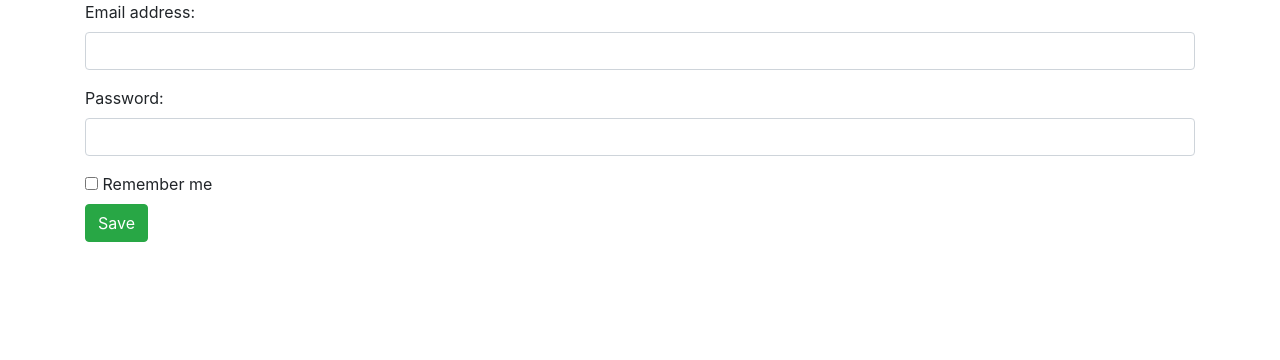
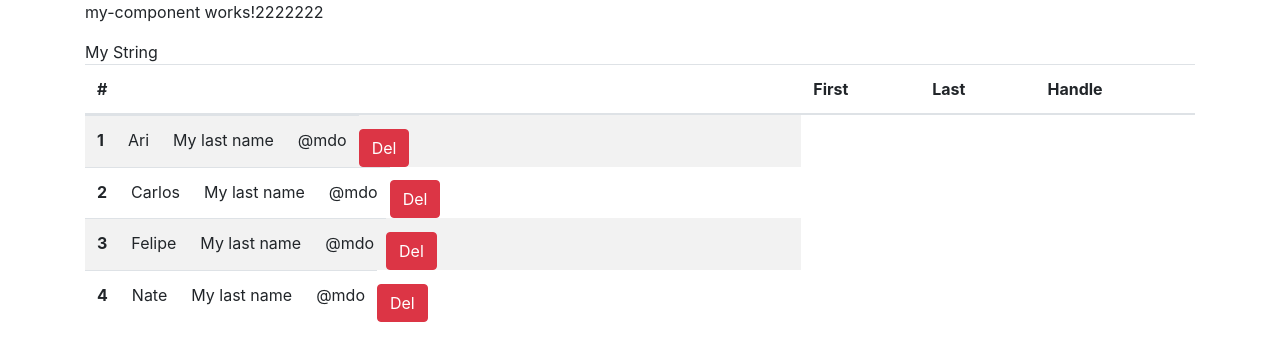
Before and after one commit to ogorkos/angular, an Angular app: page / in a window 1280 px wide. Shown: the top 360 px of the page. Built offline with nearby package versions, Linux system fonts and the light colour scheme.

Commit message:
After event emitter

```diff
--- a/src/app/app.component.html
+++ b/src/app/app.component.html
@@ -1,5 +1,6 @@
 <div class="container">
-  <!-- <app-my-component></app-my-component>
-  <app-my-component2></app-my-component2> -->
-  <app-form></app-form>
+  <!-- <app-my-component></app-my-component> -->
+  <app-my-component2></app-my-component2>
+  <!-- <app-form></app-form> -->
+  <!-- <app-form-subscribe></app-form-subscribe> -->
 </div>
--- a/src/app/app.module.ts
+++ b/src/app/app.module.ts
@@ -6,6 +6,7 @@ import { MyComponent2 } from './my-component2/my-component2.component';
 import { TableRowComponent } from './table-row/table-row.component';
 import { NgbModule } from '@ng-bootstrap/ng-bootstrap';
 import { FormComponent } from './form/form.component';
+import { FormSubscribeComponent } from './form-subscribe/form-subscribe.component';
 
 
 
@@ -15,7 +16,8 @@ import { FormComponent } from './form/form.component';
     MyComponentComponent,
     MyComponent2,
     TableRowComponent,
-    FormComponent
+    FormComponent,
+    FormSubscribeComponent
   ],
   imports: [
     BrowserModule,
--- /dev/null
+++ b/src/app/classes/subscribe.ts
@@ -0,0 +1,35 @@
+export class Subscribe {
+
+    _email: string;
+    _firstName: string="";
+    _lastName: string;
+    _address: string;
+    _id: string;
+
+
+
+    constructor(
+        email: string="",
+        firstName: string="",
+        lastName: string="",
+        address:string="",
+        id?: string
+
+    ) {
+    this._email = email;
+
+    this._firstName = firstName;
+
+    this._lastName = lastName;
+    this._address=address
+
+    this._id = id || new Date().getTime().toString();
+
+    }
+
+    get firstName():string {
+        return this._firstName.toUpperCase()
+    }
+
+
+    }
--- /dev/null
+++ b/src/app/form-subscribe/form-subscribe.component.html
@@ -0,0 +1,24 @@
+<form  class="mt-5">
+    <div class="form-group row">
+        <label for="inputEmail3" class="col-sm-2 col-form-label">Email</label>
+        <div class="col-sm-10">
+          <input type="email" class="form-control" id="inputEmail3" placeholder="Email" #email>
+        </div>
+      </div>
+    <div class="form-row">
+      <div class="col">
+        <input type="text" class="form-control" placeholder="First name" #firstName>
+      </div>
+      <div class="col">
+        <input type="text" class="form-control" placeholder="Last name" #lastName>
+      </div>
+
+    </div>
+    <div class="form-group">
+        <label for="inputAddress">Address</label>
+        <input type="text" class="form-control" id="inputAddress" placeholder="1234 Main St" #address>
+      </div>
+      <button (click)="onSave(email.value,firstName.value,lastName.value,address.value)" type="button" class="btn btn-success">Save</button>
+  </form>
+
+  <p *ngIf="user">{{user.firstName}}</p>
--- /dev/null
+++ b/src/app/form-subscribe/form-subscribe.component.ts
@@ -0,0 +1,25 @@
+import { Component, OnInit } from '@angular/core';
+import {Subscribe} from '../classes/subscribe'
+
+@Component({
+  selector: 'app-form-subscribe',
+  templateUrl: './form-subscribe.component.html',
+  styleUrls: ['./form-subscribe.component.css']
+})
+export class FormSubscribeComponent implements OnInit {
+
+  constructor() { }
+  user:Subscribe
+
+  ngOnInit(): void {
+    console.log(this.user)
+  }
+
+
+  onSave(email:string,firstName:string,lastName:string,address:string){
+      console.log(new Subscribe(email,firstName,lastName,address))
+      this.user=new Subscribe(email,firstName,lastName,address);
+      console.log(this.user.firstName)
+  }
+
+}
--- a/src/app/my-component2/my-component2.component.html
+++ b/src/app/my-component2/my-component2.component.html
@@ -11,8 +11,12 @@
       </tr>
     </thead>
     <tbody>
-      <tr *ngFor="let name of names">
-          <app-table-row [name]="name"></app-table-row>
+      <tr *ngFor="let name of names;let i = index">
+          <app-table-row
+          (onNewDelItem)="deleteItem($event)"
+          [index]="i"
+          [name]="name"
+          [lastName]="localLastName"></app-table-row>
       </tr>
 
 
--- a/src/app/my-component2/my-component2.component.ts
+++ b/src/app/my-component2/my-component2.component.ts
@@ -11,8 +11,13 @@ export class MyComponent2 implements OnInit {
   name2: string="Gena"
   name: string="My String"
   names = ['Ari', 'Carlos', 'Felipe', 'Nate'];
+  localLastName:string="My last name"
 
   ngOnInit(): void {
   }
 
+  deleteItem(index:number){
+    console.log(index+"!!!")
+    this.names.splice(index,1);
+  }
 }
--- a/src/app/table-row/table-row.component.html
+++ b/src/app/table-row/table-row.component.html
@@ -1,4 +1,6 @@
-<th scope="row">1</th>
+
+<th scope="row">{{index+1}}</th>
 <td>{{name}}</td>
-<td>Otto</td>
+<td>{{lastName}}</td>
 <td>@mdo</td>
+<button (click)="delete(index)" type="button" class="btn btn-danger">Del</button>
```
Also changed, not shown: src/app/form-subscribe/form-subscribe.component.css (added), 1 other file (tests, documents, lock files or other folders).
